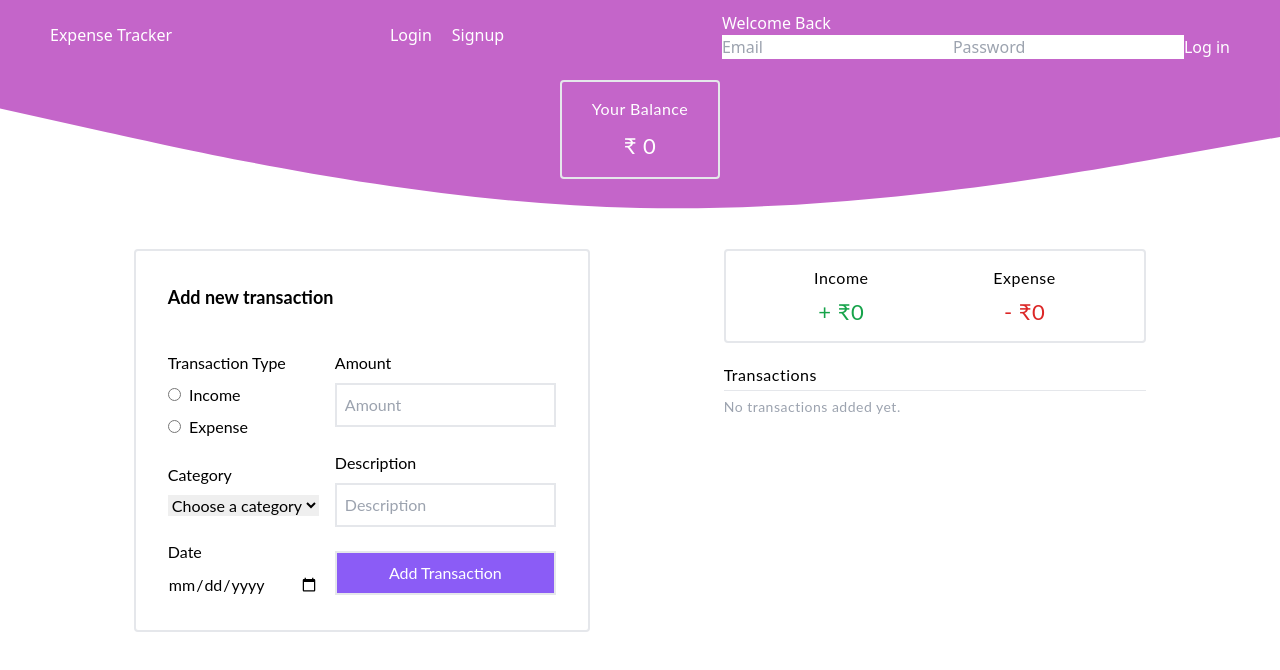
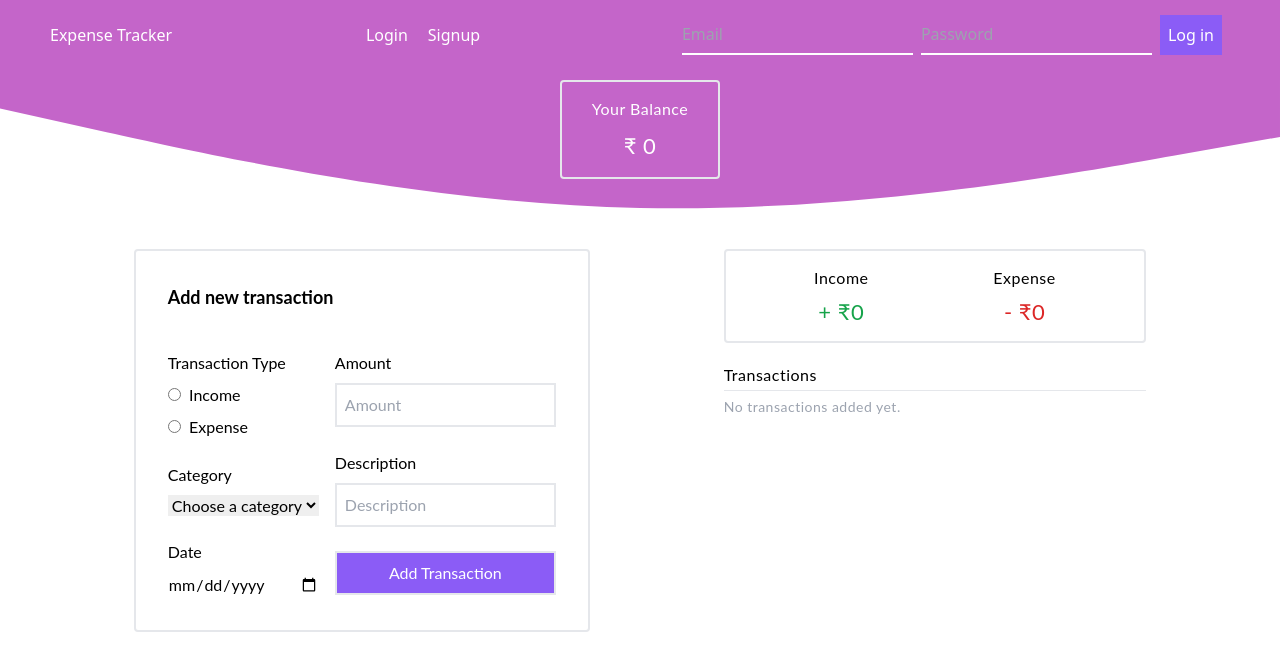
Before and after one commit to ani1609/Spendwise, a React (Create React App) app in the folder client/: page / in a window 1280 px wide. Both pictures are taken after a click on the button "Login". Shown: the top 670 px of the page. Built offline with nearby package versions, Linux system fonts and the light colour scheme.

Commit message:
ui ehance final arc

```diff
--- a/client/src/components/Login.js
+++ b/client/src/components/Login.js
@@ -44,14 +44,14 @@ function Login()
 
     return(
         <div className="login_form_container">
-            <h1>Welcome Back</h1>
-            <form onSubmit={handleLogin}>
+            <form onSubmit={handleLogin} className='p-2 flex gap-2'>
                 <input
                     type='email'
                     placeholder='Email'
                     value={loginData.email}
                     onChange={(e)=>setLoginData({...loginData, email: e.target.value})}
                     required
+                    className='bg-transparent outline-none border-b-2 border-white'
                 />
                 <input
                     type='password'
@@ -59,8 +59,9 @@ function Login()
                     value={loginData.password}
                     onChange={(e)=>setLoginData({...loginData, password: e.target.value})}
                     required
+                    className='bg-transparent outline-none border-b-2 border-white'
                 />
-                <button type='submit'>Log in</button>
+                <button type='submit' className='p-2 bg-violet-500'>Log in</button>
             </form>
         </div>
     );
--- a/client/src/components/Signup.js
+++ b/client/src/components/Signup.js
@@ -59,14 +59,14 @@ function Signup()
 
     return(
         <div className="signup_form_container">
-            <h1>Create Your Account</h1>
-            <form onSubmit={handleSignup}>
+            <form onSubmit={handleSignup} className='p-2 flex gap-2'>
                 <input
                     type='text'
                     placeholder='Name'
                     value={signupData.name}
                     onChange={(e)=>setSignupData({...signupData, name: e.target.value})}
                     required
+                    className='bg-transparent outline-none border-b-2 border-white'
                 />
                 <input
                     type='email'
@@ -74,6 +74,7 @@ function Signup()
                     value={signupData.email}
                     onChange={(e)=>setSignupData({...signupData, email: e.target.value})}
                     required
+                    className='bg-transparent outline-none border-b-2 border-white'
                 />
                 <input
                     type='password'
@@ -81,6 +82,7 @@ function Signup()
                     value={signupData.password}
                     onChange={(e)=>setSignupData({...signupData, password: e.target.value})}
                     required
+                    className='bg-transparent outline-none border-b-2 border-white'
                 />
                 <input
                     type='password'
@@ -88,8 +90,9 @@ function Signup()
                     value={signupData.confirmPassword}
                     onChange={(e)=>setSignupData({...signupData, confirmPassword: e.target.value})}
                     required
+                    className='bg-transparent outline-none border-b-2 border-white'
                 />
-                <button type='submit'>Sign up</button>
+                <button type='submit' className='p-2 bg-violet-500'>Sign up</button>
             </form>
         </div>
     );
--- a/client/src/styles/ExpenseTracker.css
+++ b/client/src/styles/ExpenseTracker.css
@@ -190,3 +190,13 @@
     width: 25px;
     cursor: pointer;
 }
+
+.edit_icon
+{
+    fill: #65c971;
+}
+
+.delete_icon
+{
+    fill: #f53838;
+}
```
